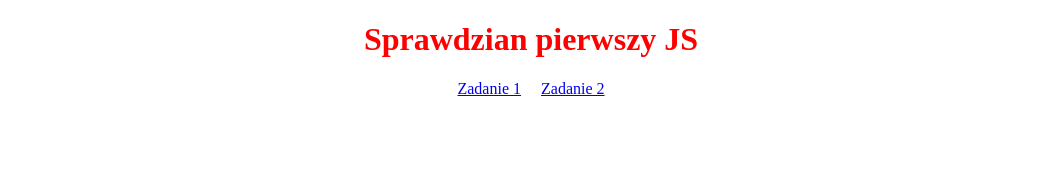
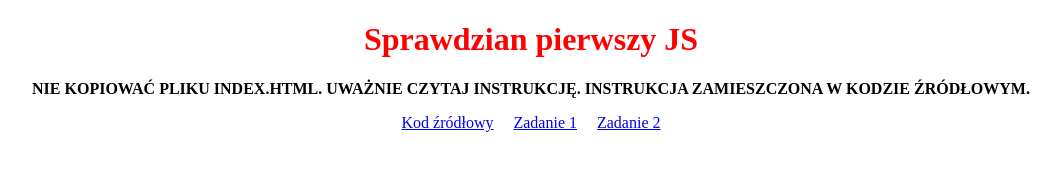
Before and after one commit to kry5refy/sprawdzian_pierwszy_js, a plain HTML site: page index.html in a window 1280 px wide. Shown: the whole page, without its empty margins (109-1170 px from the left). Drawn offline with Linux system fonts and the light colour scheme.

Commit message:
Add files via upload

```diff
--- a/index.html
+++ b/index.html
@@ -6,6 +6,10 @@
         <style>
             h1{
                 color: red;
+                text-align: center;
+            }
+            p{
+                font-weight: bold;
                 text-align: center;
             }
             .zad{
@@ -17,7 +21,9 @@
     </head>
     <body>
         <h1>Sprawdzian pierwszy JS</h1>
+        <p>NIE KOPIOWAĆ PLIKU INDEX.HTML. UWAŻNIE CZYTAJ INSTRUKCJĘ. INSTRUKCJA ZAMIESZCZONA W KODZIE ŹRÓDŁOWYM.</p>
         <div class="zad">
+            <a href="https://github.com/kry5refy/sprawdzian_pierwszy_js">Kod źródłowy</a>
             <a href="zadanie1_nazwisko_klasa_grupa.html">Zadanie 1</a>
             <a href="zadanie2_nazwisko_klasa_grupa.html">Zadanie 2</a>
         </div>
```
